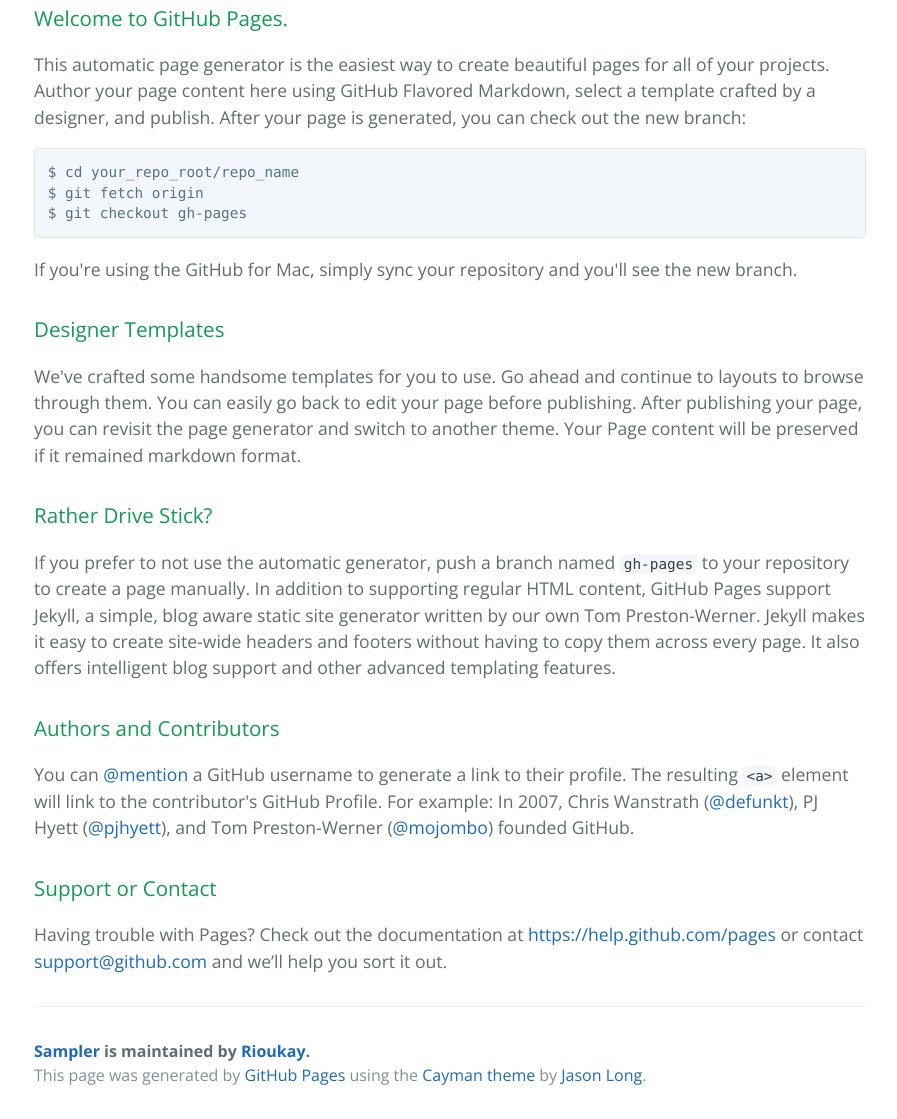
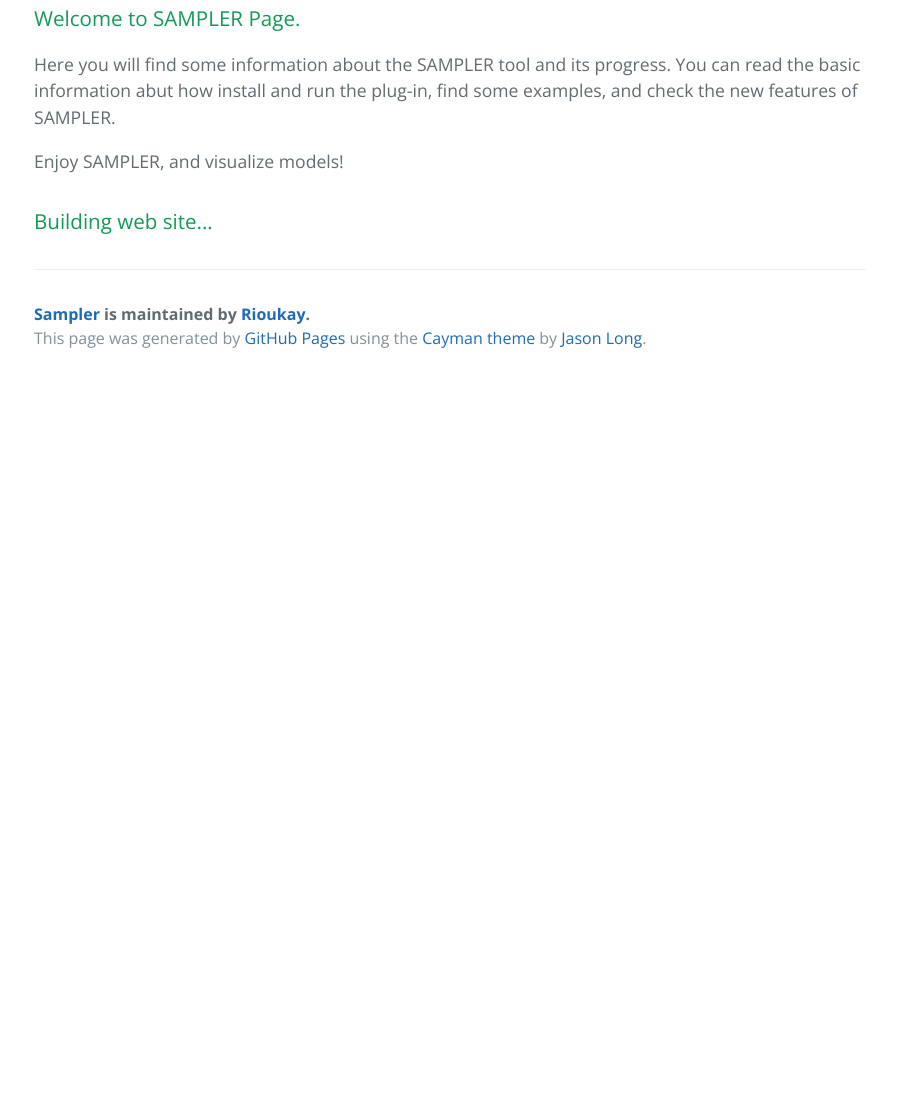
Before and after one commit to Antonio-JP/sampler, a plain HTML site: page index.html in a window 1280 px wide. Shown: the part 412-1531 px from the top of the page, without its empty margins (190-1087 px from the left). After the commit the page ends 800 px from the top, so only its background shows below. Drawn offline with nearby package versions, Linux system fonts and the light colour scheme.

Commit message:
Create gh-pages branch via GitHub

```diff
--- a/index.html
+++ b/index.html
@@ -12,7 +12,7 @@
   <body>
     <section class="page-header">
       <h1 class="project-name">Sampler</h1>
-      <h2 class="project-tagline">SAMPLER, plug-in, Eclipse, EMF</h2>
+      <h2 class="project-tagline">Visualizing EMF models has never been so cool.</h2>
       <a href="https://github.com/Rioukay/sampler" class="btn">View on GitHub</a>
       <a href="https://github.com/Rioukay/sampler/zipball/master" class="btn">Download .zip</a>
       <a href="https://github.com/Rioukay/sampler/tarball/master" class="btn">Download .tar.gz</a>
@@ -20,36 +20,14 @@
 
     <section class="main-content">
       <h3>
-<a id="welcome-to-github-pages" class="anchor" href="#welcome-to-github-pages" aria-hidden="true"><span class="octicon octicon-link"></span></a>Welcome to GitHub Pages.</h3>
+<a id="welcome-to-sampler-page" class="anchor" href="#welcome-to-sampler-page" aria-hidden="true"><span class="octicon octicon-link"></span></a>Welcome to SAMPLER Page.</h3>
 
-<p>This automatic page generator is the easiest way to create beautiful pages for all of your projects. Author your page content here using GitHub Flavored Markdown, select a template crafted by a designer, and publish. After your page is generated, you can check out the new branch:</p>
+<p>Here you will find some information about the SAMPLER tool and its progress. You can read the basic information abut how install and run the plug-in, find some examples, and check the new features of SAMPLER.</p>
 
-<pre><code>$ cd your_repo_root/repo_name
-$ git fetch origin
-$ git checkout gh-pages
-</code></pre>
-
-<p>If you're using the GitHub for Mac, simply sync your repository and you'll see the new branch.</p>
+<p>Enjoy SAMPLER, and visualize models!</p>
 
 <h3>
-<a id="designer-templates" class="anchor" href="#designer-templates" aria-hidden="true"><span class="octicon octicon-link"></span></a>Designer Templates</h3>
-
-<p>We've crafted some handsome templates for you to use. Go ahead and continue to layouts to browse through them. You can easily go back to edit your page before publishing. After publishing your page, you can revisit the page generator and switch to another theme. Your Page content will be preserved if it remained markdown format.</p>
-
-<h3>
-<a id="rather-drive-stick" class="anchor" href="#rather-drive-stick" aria-hidden="true"><span class="octicon octicon-link"></span></a>Rather Drive Stick?</h3>
-
-<p>If you prefer to not use the automatic generator, push a branch named <code>gh-pages</code> to your repository to create a page manually. In addition to supporting regular HTML content, GitHub Pages support Jekyll, a simple, blog aware static site generator written by our own Tom Preston-Werner. Jekyll makes it easy to create site-wide headers and footers without having to copy them across every page. It also offers intelligent blog support and other advanced templating features.</p>
-
-<h3>
-<a id="authors-and-contributors" class="anchor" href="#authors-and-contributors" aria-hidden="true"><span class="octicon octicon-link"></span></a>Authors and Contributors</h3>
-
-<p>You can <a href="https://github.com/blog/821" class="user-mention">@mention</a> a GitHub username to generate a link to their profile. The resulting <code>&lt;a&gt;</code> element will link to the contributor's GitHub Profile. For example: In 2007, Chris Wanstrath (<a href="https://github.com/defunkt" class="user-mention">@defunkt</a>), PJ Hyett (<a href="https://github.com/pjhyett" class="user-mention">@pjhyett</a>), and Tom Preston-Werner (<a href="https://github.com/mojombo" class="user-mention">@mojombo</a>) founded GitHub.</p>
-
-<h3>
-<a id="support-or-contact" class="anchor" href="#support-or-contact" aria-hidden="true"><span class="octicon octicon-link"></span></a>Support or Contact</h3>
-
-<p>Having trouble with Pages? Check out the documentation at <a href="https://help.github.com/pages">https://help.github.com/pages</a> or contact <a href="mailto:support@github.com">support@github.com</a> and we’ll help you sort it out.</p>
+<a id="building-web-site" class="anchor" href="#building-web-site" aria-hidden="true"><span class="octicon octicon-link"></span></a>Building web site...</h3>
 
       <footer class="site-footer">
         <span class="site-footer-owner"><a href="https://github.com/Rioukay/sampler">Sampler</a> is maintained by <a href="https://github.com/Rioukay">Rioukay</a>.</span>
```
Also changed, not shown: params.json (+1 -1 lines).
